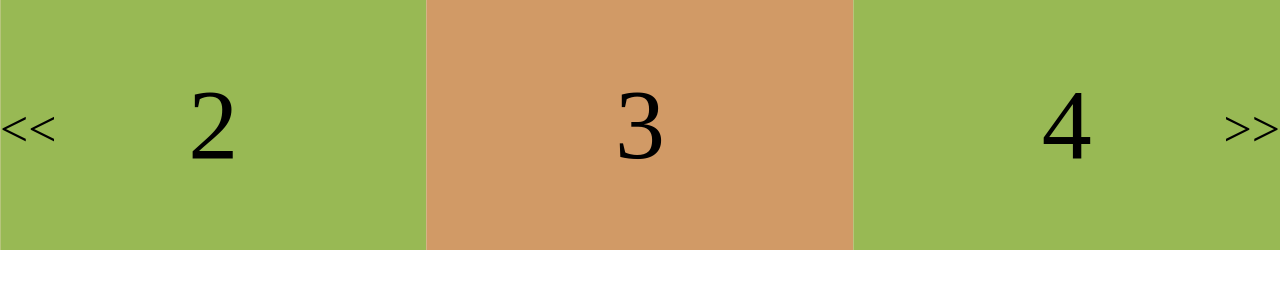
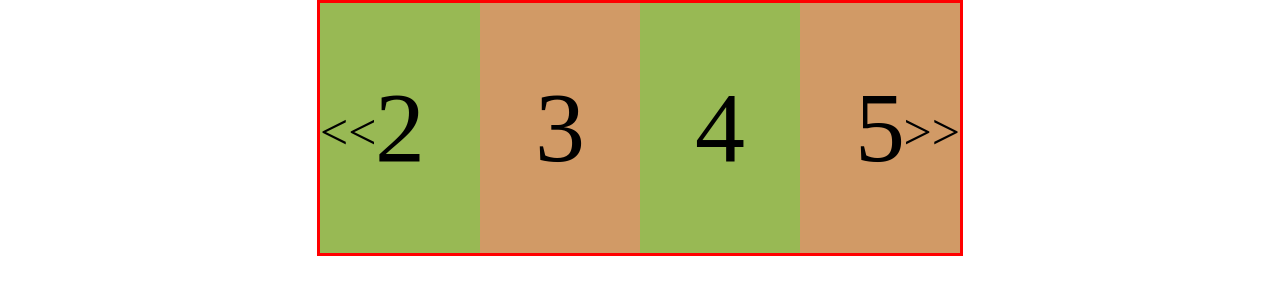
Before and after one commit to Pryadkin/Slider_6-noLoop-width100-touch, a plain HTML site: page index.html in a window 1280 px wide. Both pictures are taken after a click on the button ">>". Drawn offline with Linux system fonts and the light colour scheme.

Commit message:
add slider swiper

```diff
--- a/index.html
+++ b/index.html
@@ -6,6 +6,7 @@
   <meta http-equiv="X-UA-Compatible" content="ie=edge">
   <link rel="stylesheet" href="style.css">
   <title>Document</title>
+
 </head>
 <body>
 
@@ -31,9 +32,7 @@
     <a href="#" class="slider_control slider_control_left" role="button"><<</a>
   </div>
 
-
-
-  <script src='script.js'></script>
+  <script src='scriptNew.js'></script>
 
 </body>
 </html>
--- /dev/null
+++ b/scriptNew.js
@@ -0,0 +1,181 @@
+"use strict"
+
+function slider() {
+   const
+      slider = document.querySelector('.slider'),
+      wrap = document.querySelector('.slider_wrapper'),
+      sliderWidth = parseFloat(getComputedStyle(slider).width), // Ширина слайдера
+      wrapWidth = parseFloat(getComputedStyle(wrap).width), // Ширина обертки
+      itemWidth = parseFloat(getComputedStyle(document.querySelectorAll('.slider_item')[0]).width),
+      arrayItems = [...document.querySelectorAll('.slider_item')],
+      sliderWidthproc = sliderWidth / 100, // Ширина экрана в процентах
+      // sliderWidthproc = sliderWidth / document.documentElement.clientWidth * 100, // Ширина слайдера в процентах
+      visibleElem = Math.floor(sliderWidth / itemWidth),
+      step = 100 / visibleElem; // шаг слайдера в процентах
+
+      console.log('visibleElem =', visibleElem);
+      // sliderWidthproc = sliderWidth / 100
+      let wrapWidthproc = step * arrayItems.length; // Ширина обертки в процентах
+
+      console.log('sliderWidthproc = ', sliderWidthproc)
+      console.log('sliderWidth = ', sliderWidth)
+      console.log(sliderWidth / document.documentElement.clientWidth * 100)
+
+
+      // arrayItems = [];
+      // items.forEach((item, index) => {
+      //    arrayItems.push(item);
+      // });
+
+      // console.log('wrapWidthproc =', wrapWidthproc);
+      // wrap.style.transform = `translateX(30%)`
+
+   let
+      direction = 'right',
+      transform = 0;
+
+   // controls elements
+   const
+      arraySliderControls = [...document.querySelectorAll('.slider_control')],
+      arrayRight = document.querySelector('.slider_control_right'),
+      arrayLeft = document.querySelector('.slider_control_left'),
+      arrayShow = document.querySelector('.slider_control_show');
+
+
+
+      arraySliderControls.forEach(item => {
+         item.addEventListener('click', () => {
+            direction = item.classList.contains('slider_control_right') ? 'right' : 'left';
+            transformSlider()
+         })
+      })
+
+      // округляем строку или число, переводим в число.
+      function abs(num) {
+         num = +num;
+         return Math.abs(num.toFixed(3));
+      }
+      // function str(num) {
+      //    num = Math.abs(num.toFixed(3)).toString();
+      //    return num;
+      // }
+
+      function minMaxTransform() {
+         if( transform >= 0 ) {
+            return false;
+         }
+         if(transform < 0 ) {
+            // if( abs(transform) >= abs(wrapWidthproc - 100)) {
+            //    return false;
+            // }
+            return true;
+         }
+      }
+
+      function getArray(direction_show, direction_remove) {
+         if( minMaxTransform() ) {
+            direction_show.classList.add('slider_control_show');
+         }
+         if( !minMaxTransform() ) {
+            direction_remove.classList.remove('slider_control_show');
+         }
+       }
+
+      function transformSlider() {
+         // transform = abs(transform);
+         wrap.style.transition = '.3s';
+
+         if (direction === 'right' ) {
+            transform -= step;
+            getArray(arrayLeft, arrayRight)
+         }
+         if (direction === 'left' ) {
+            transform += step;
+            getArray(arrayRight, arrayLeft)
+         }
+         wrap.style.transform = `translateX(${transform}%)`
+
+         // console.log(minMaxTransform())
+         console.log('transformSlider() transform =', transform);
+      }
+
+
+      function touchHandler() {
+         const mouse = {
+            down: 0, //относительно длины слайдера
+            move: 0,
+            downS: 0, //относительно длины окна
+            trans: 0,
+         }
+         let transformTouch;
+
+         function getDirection(e) {
+
+            direction = mouse.down > mouse.move? 'right' : 'left'
+            console.log('direction =', direction);
+            console.log('mouse.down =', mouse.downS);
+            console.log('mouse.move =', mouse.move);
+         }
+
+
+         slider.addEventListener('mousedown', (e) => {
+            if( !e.target.classList.contains('slider_control') ) {
+               mouse.downS = e.clientX / document.documentElement.clientWidth * 100
+               mouse.down = e.clientX / sliderWidth * 100;
+               mouse.trans = transformTouch;
+            }
+         })
+
+         slider.addEventListener('mousemove', (e) => {
+
+            transformTouch = -transform;
+            console.log('transformTouch =', transformTouch);
+            wrap.style.transition = '.0s';
+
+            if( e.which === 1 ) {
+               getDirection(e)
+               mouse.move = mouse.down - e.clientX / sliderWidth * 100;
+
+               transformTouch = mouse.move + mouse.trans;
+               // console.log('mouse.trans =', mouse.trans);
+
+               if( transformTouch < 0 ) {
+                  transformTouch = 0
+               }
+
+               // if( transformTouch >= 80 ) {
+               //    alert('jhy')
+               // }
+               console.log('transformTouch = ', transformTouch)
+
+
+               wrap.style.transform = `translateX(${-transformTouch}%)`;
+               // console.log('transformTouch =', transformTouch);
+            }
+
+
+
+
+         })
+
+         slider.addEventListener('mouseup', (e) => {
+            if( !e.target.classList.contains('slider_control') ) {
+               transform = -transformTouch;
+            }
+
+         })
+      }
+      touchHandler();
+
+
+
+
+
+
+
+
+
+
+};
+
+slider();
--- a/style.css
+++ b/style.css
@@ -42,3 +42,59 @@ body {
 .slider_control_show {
   display: block;
 }
+
+
+
+
+body {
+  margin: 0;
+  padding: 0;
+}
+.slider {
+  width: 50%;
+  border: 3px solid red;
+  position: relative;
+  margin: auto;
+  height: 250px;
+  /* overflow: hidden; */
+}
+.slider_wrapper {
+  display: flex;
+  position: relative;
+  height: 250px;
+}
+.slider_item {
+  flex: 0 0 25%;
+  max-width: 25%;
+
+  /* flex: 0 0 33.3333%;
+  max-width: 33.3333%; */
+
+  /* flex: 0 0 100%;
+  max-width: 100%; */
+}
+.slider_item div {
+  line-height: 250px;
+  font-size: 100px;
+  text-align: center;
+  /*  свойства для отмены выделения объекта */
+  -webkit-user-select: none;
+  -moz-user-select: none;
+  -ms-user-select: none;
+}
+.slider_control {
+  display: none;
+  position: absolute;
+  font-size: 50px;
+  text-decoration: none;
+  color: black;
+}
+.slider_control_right, .slider_control_left {
+  top: calc(50% - 25px);
+}
+.slider_control_right {
+  right: 0;
+}
+.slider_control_show {
+  display: block;
+}
```
Also changed, not shown: swiper.min.css (added), swiper.min.js (added).
